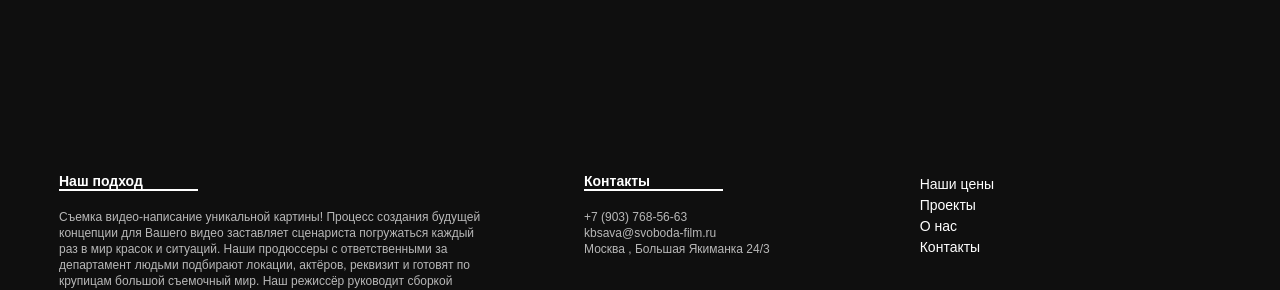
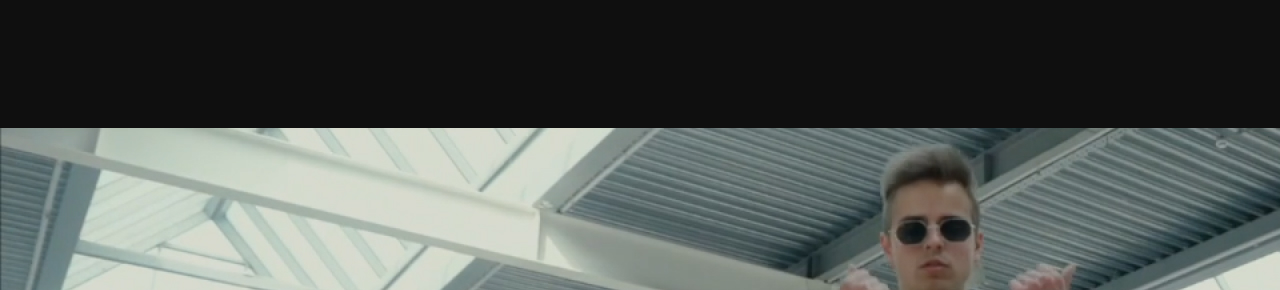
Before and after one commit to qwerty1986ws/SVOBODA-F, a website: page source/index.html in a window 1280 px wide. Shown: the part 1398-1688 px from the top of the page. Drawn offline with nearby package versions, Linux system fonts and the light colour scheme; files that its build step writes are made by us from their sources.

Commit message:
#1 добавил превью видео

```diff
--- a/source/index.html
+++ b/source/index.html
@@ -80,6 +80,9 @@
               Свобода-это видео продакшн полного цикла.<br> Наша команда ведёт проект от идеи до сдачи видео-ролика клиенту.
             </p>
           </section>
+          <section class="index-video">
+            <img src="img/index-video-preview.jpg" alt="Видяшка">
+          </section>
         </main>
       </div>
       <footer class="body__footer main-footer">
```
Also changed, not shown: build/img/index-video-preview.jpg (added), build/img/index-video-preview.webp (added), build/img/video-screen.png (deleted), build/img/video-screen.webp (deleted), build/index.html, source/img/index-video-preview.jpg (added), source/img/index-video-preview.webp (added), source/img/video-screen.png (deleted), source/img/video-screen.webp (deleted).
